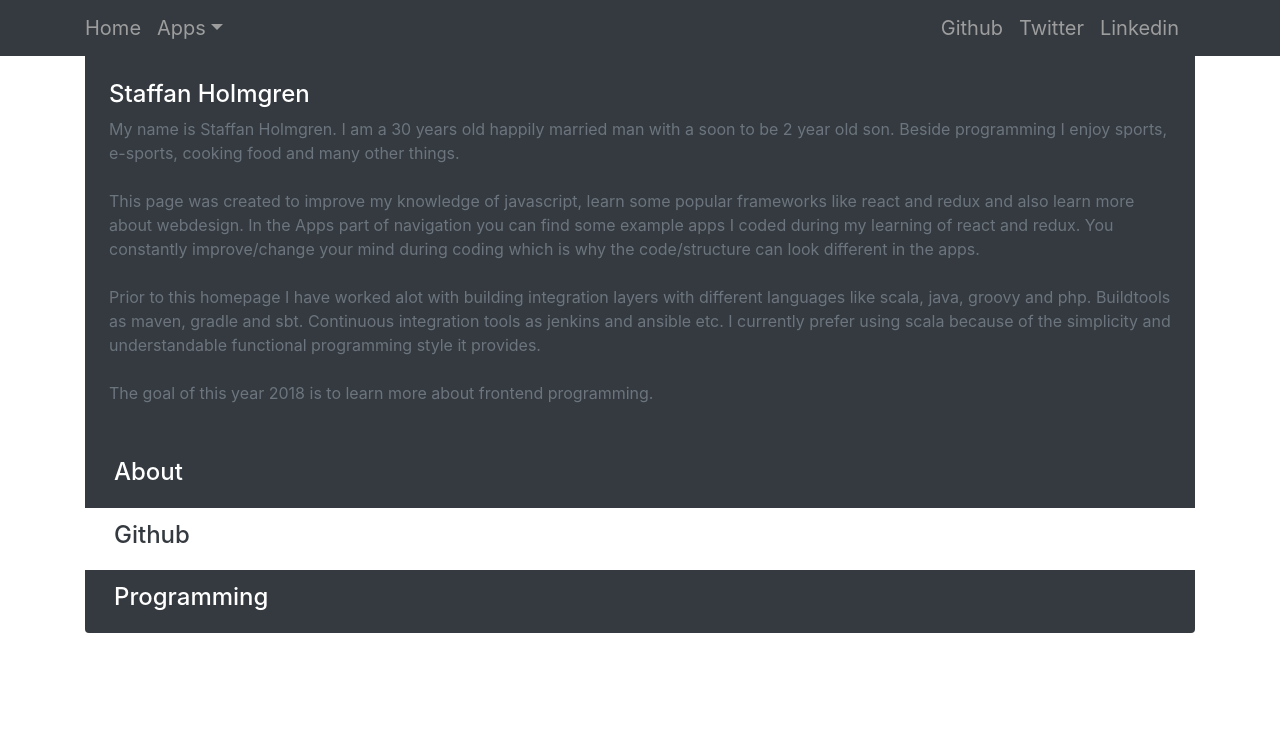
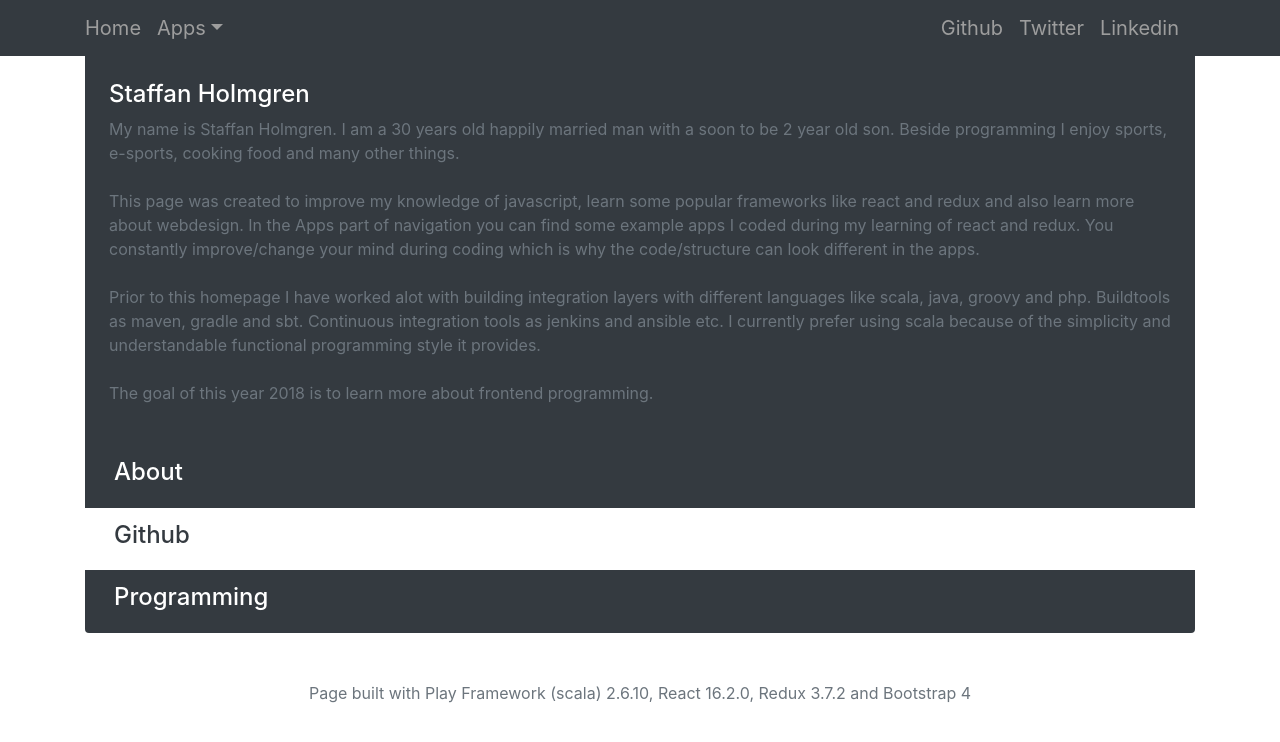
Before and after one commit to linkebon/homepage, a React app in the folder frontend/app/: page / in a window 1280 px wide. Shown: the top 742 px of the page. Built offline with nearby package versions, Linux system fonts and the light colour scheme; the HTML template or start-up script is replaced by a standard one.

Commit message:
Added footer

```diff
--- a/frontend/app/src/components/App.js
+++ b/frontend/app/src/components/App.js
@@ -19,11 +19,11 @@ const App = () => (
                     <Route path="/todoapp" component={TodoApp}/>
                     <Route component={NoMatch}/>
                 </Switch>
+                <br />
+                <br />
+                {/*footer*/}
+                <p className="text-center text-muted">Page built with Play Framework (scala) 2.6.10, React 16.2.0, Redux 3.7.2 and Bootstrap 4</p>
             </div>
-            <div>
-                {/*footer*/}
-            </div>
-
         </div>
     </Router>
 );
--- a/frontend/app/src/components/Home.js
+++ b/frontend/app/src/components/Home.js
@@ -66,7 +66,6 @@ const Home = () => {
                 <li>Mysql</li>
             </ul>
         </div>;
-
     return (
         <div>
             <CollapsableContentEntry id="aboutId" bgColorCssClass="bg-dark" isRoundedTop={false} isRoundedBottom={false}
@@ -88,7 +87,6 @@ const Home = () => {
                 {programmingText}
             </CollapsableContentEntry>
         </div>
-
     )
 };
 
```
